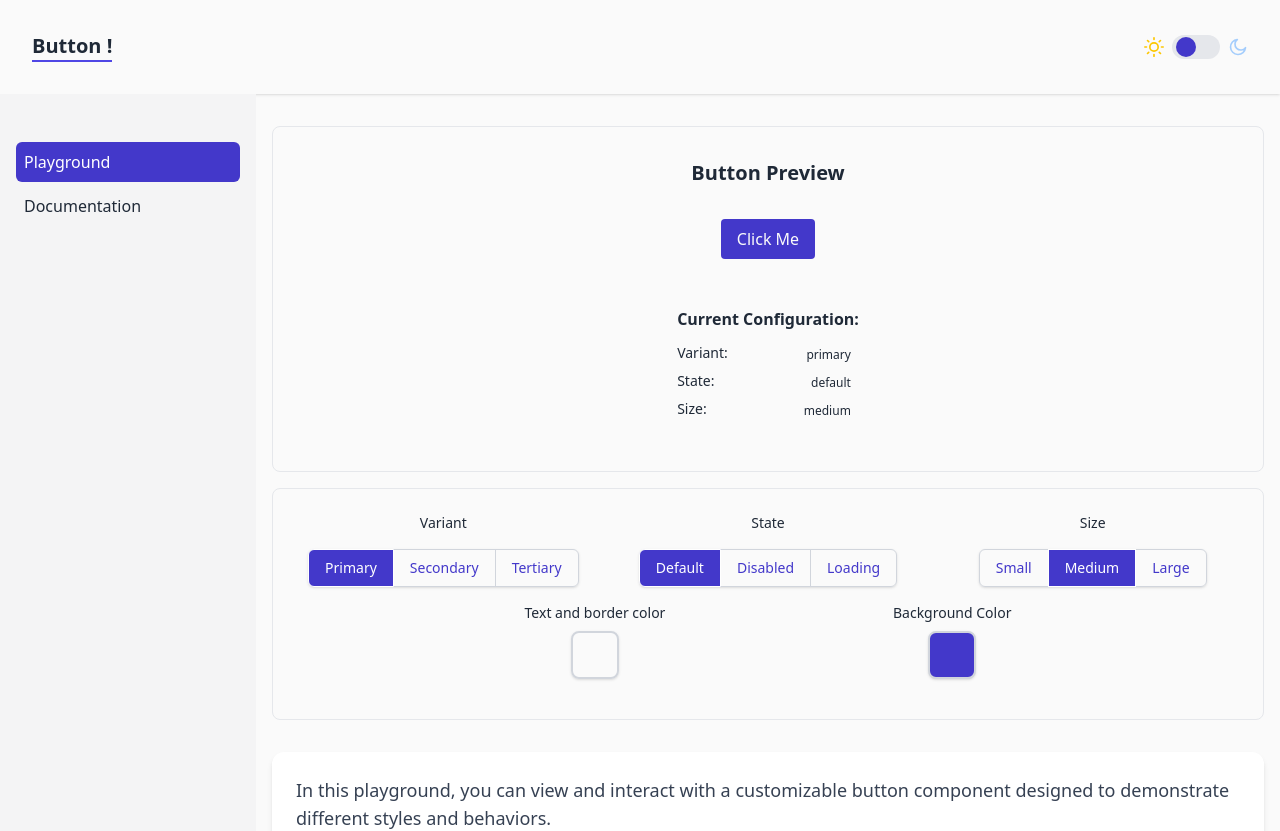
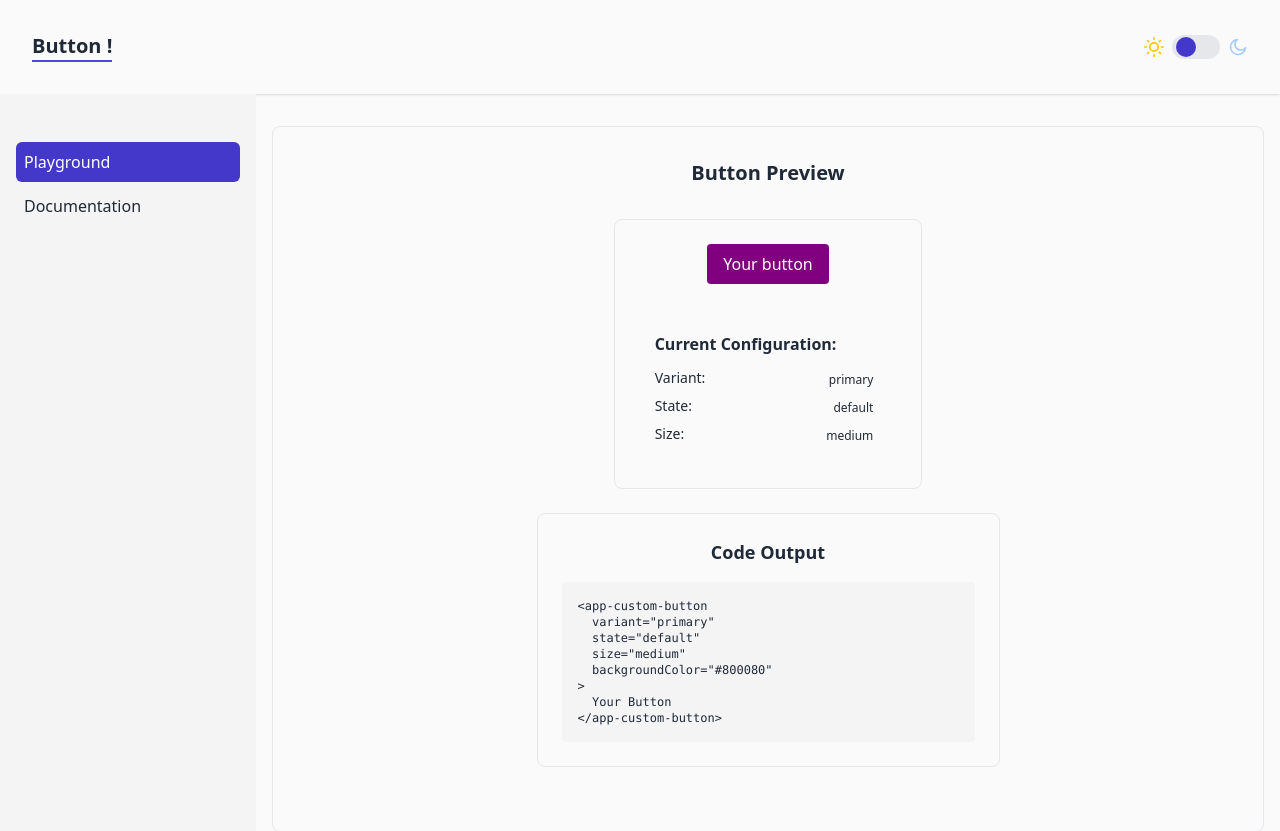
Before and after one commit to xekurt/button-editor, an Angular app: page /playground in a window 1280 px wide. Shown: the top 831 px of the page. Built offline with nearby package versions, Linux system fonts and the light colour scheme.

Commit message:
update background color and add code output generation

```diff
--- a/src/app/modules/playground-module/components/button-editor/button-editor.html
+++ b/src/app/modules/playground-module/components/button-editor/button-editor.html
@@ -5,7 +5,10 @@
   <div class="dark:border-primary-light my-md rounded-lg border border-gray-200 p-8 text-center">
     <h2 class="mb-8 text-xl font-semibold">Button Preview</h2>
     <!-- Your existing button component -->
-    <div class="mb-8">
+    <div class="mb-8 flex flex-col items-center justify-around">
+      <div
+        class="dark:border-primary-light flex w-full flex-col rounded-lg border border-gray-200 p-6 md:w-1/3"
+      >
         <app-custom-button
           [variant]="buttonEditor.variant()"
           [state]="buttonEditor.state()"
@@ -13,11 +16,10 @@
           [color]="buttonEditor.color()"
           [backgroundColor]="buttonEditor.variant()==='primary' && buttonEditor.backgroundColor()"
           (click)="onButtonClick()"
+          class="mb-md"
         >
-        Click Me
+          Your button
         </app-custom-button>
-    </div>
-    <!-- Current configuration display -->
         <div class="inline-block rounded-lg p-4 text-left">
           <p class="mb-3 font-semibold">Current Configuration:</p>
           <div class="space-y-1 text-sm">
@@ -41,6 +43,20 @@
             </div>
           </div>
         </div>
+      </div>
+      <!-- Code Output Section -->
+      <div
+        class="dark:border-primary-light mt-6 w-full rounded-lg border border-gray-200 p-6 md:w-1/2"
+      >
+        <h3 class="mb-4 text-lg font-semibold">Code Output</h3>
+        <pre
+          class="w-full overflow-x-auto rounded bg-neutral-100 p-4 text-start text-xs select-all dark:bg-gray-900 dark:text-white"
+        ><code class="text-start">{{
+          getButtonCode()
+        }}</code></pre>
+      </div>
+    </div>
+    <!-- Current configuration display -->
   </div>
   <div class="dark:border-primary-light mb-8 rounded-lg border border-gray-200 p-6">
     <div class="grid grid-cols-1 gap-8 lg:grid-cols-3">
--- a/src/app/modules/playground-module/components/button-editor/button-editor.service.ts
+++ b/src/app/modules/playground-module/components/button-editor/button-editor.service.ts
@@ -8,7 +8,7 @@ export class ButtonEditorService {
   state = signal<ButtonState>('default');
   size = signal<ButtonSize>('medium');
   color = signal<string | undefined>('');
-  backgroundColor = signal<string | undefined>('#4338CA');
+  backgroundColor = signal<string | undefined>('#800080');
 
   variantOptions: RadioOption[] = [
     { value: 'primary', label: 'Primary' },
--- a/src/app/modules/playground-module/components/button-editor/button-editor.ts
+++ b/src/app/modules/playground-module/components/button-editor/button-editor.ts
@@ -30,4 +30,23 @@ export class ButtonEditorComponent {
       size: this.buttonEditor.size(),
     });
   }
+
+  getButtonCode(): string {
+    const variant = this.buttonEditor.variant();
+    const state = this.buttonEditor.state();
+    const size = this.buttonEditor.size();
+    const color = this.buttonEditor.color();
+    const backgroundColor = this.buttonEditor.backgroundColor();
+    let code = `<app-custom-button`;
+    code += `\n  variant=\"${variant}\"`;
+    code += `\n  state=\"${state}\"`;
+    code += `\n  size=\"${size}\"`;
+    if (color) code += `\n  color=\"${color}\"`;
+    if (variant === 'primary' && backgroundColor)
+      code += `\n  backgroundColor=\"${backgroundColor}\"`;
+    code += `\n>`;
+    code += `\n  Your Button`;
+    code += `\n</app-custom-button>`;
+    return code;
+  }
 }
```
Lines whose indentation alone changed are shown as unchanged.
